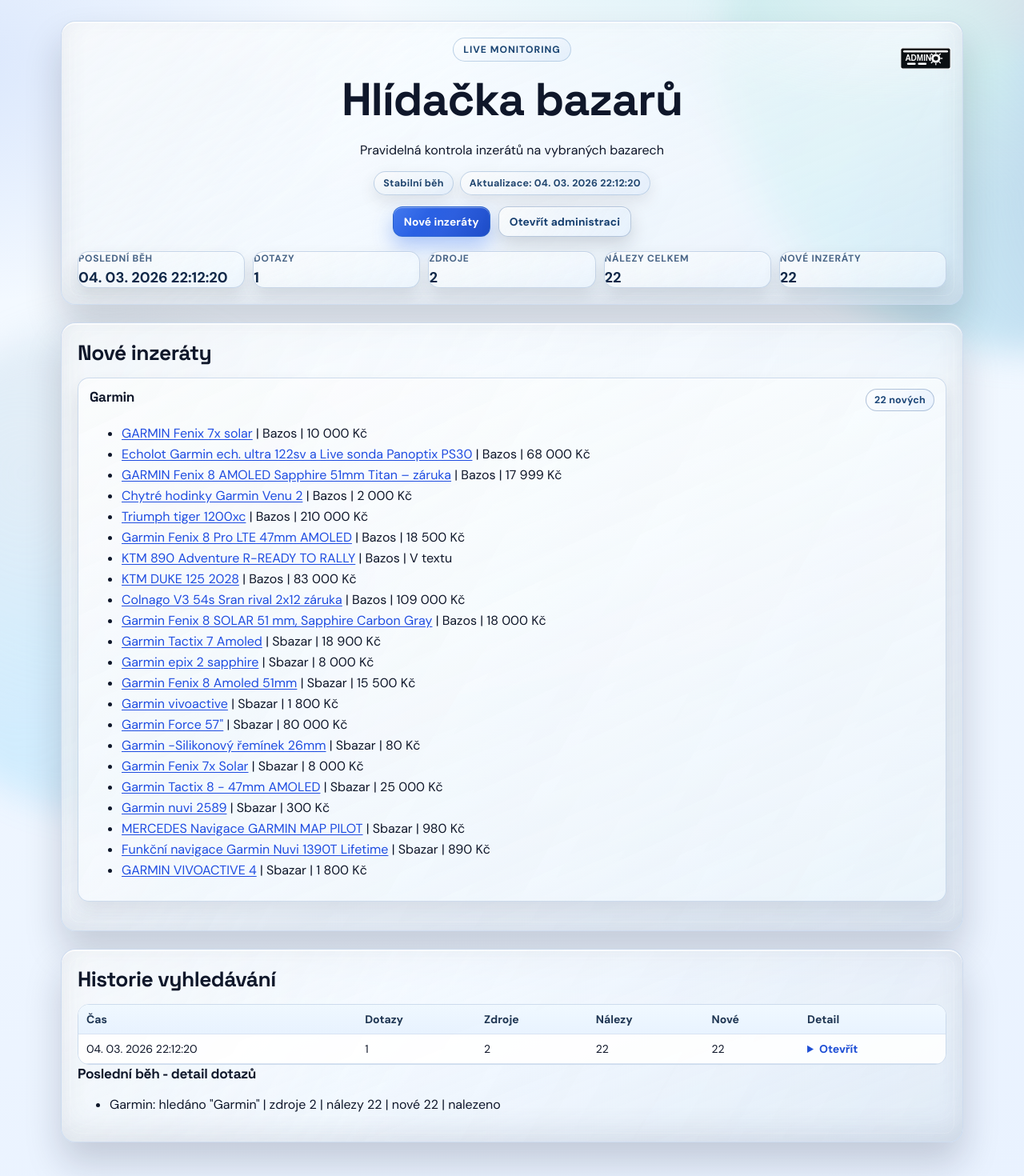
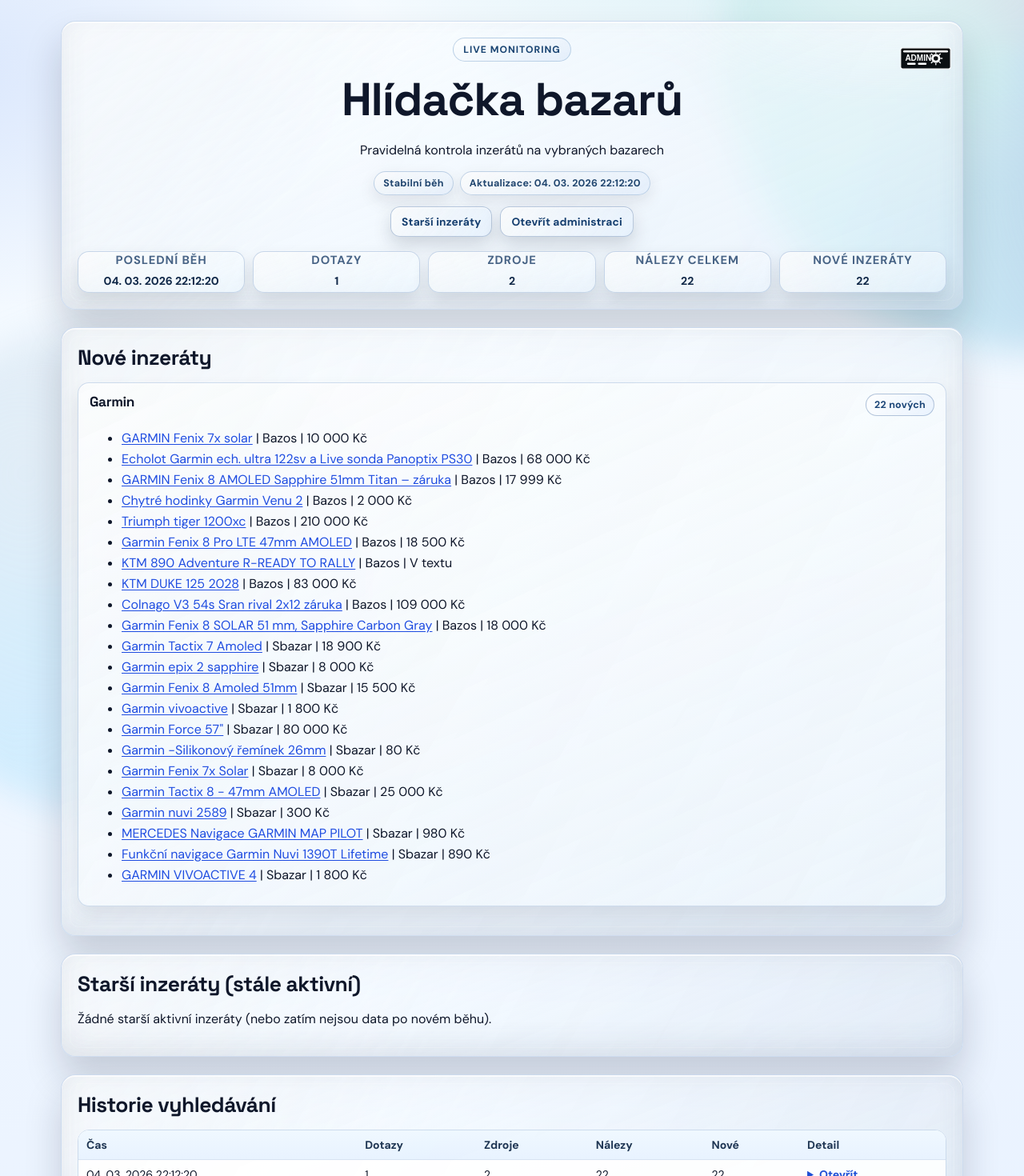
Before and after one commit to JanKostalek/hlidacka, a Next.js app: page / in a window 1280 px wide. Shown: the top 1470 px of the page at 80% size. Built offline with nearby package versions, Linux system fonts and the light colour scheme.

Commit message:
Add files via upload

```diff
--- a/app/globals.css
+++ b/app/globals.css
@@ -740,19 +740,25 @@
 }
 
 .statLabel {
-  font-size: 0.75rem;
+  font-size: 0.92rem;
   font-weight: 700;
   text-transform: uppercase;
   letter-spacing: 0.06em;
   color: #486486;
-  margin-bottom: 6px;
+  margin-bottom: 2px;
+  text-align: center;
 }
 
 .statValue {
   color: #102848;
-  font-size: 1.14rem;
-  font-weight: 800;
+  font-size: 0.88rem;
+  font-weight: 700;
   line-height: 1.2;
+  text-align: center;
+  display: flex;
+  align-items: center;
+  justify-content: center;
+  min-height: 28px;
 }
 
 .dashboardGroup {
--- a/app/page.js
+++ b/app/page.js
@@ -6,14 +6,17 @@
 async function loadResults() {
   const resultsPath = path.join(process.cwd(), "data", "latest-results.json");
   const historyPath = path.join(process.cwd(), "data", "run-history.json");
-  const [resultsRaw, historyRaw] = await Promise.all([
+  const foundHistoryPath = path.join(process.cwd(), "data", "found-history.json");
+  const [resultsRaw, historyRaw, foundHistoryRaw] = await Promise.all([
     fs.readFile(resultsPath, "utf8"),
-    fs.readFile(historyPath, "utf8").catch(() => JSON.stringify({ runs: [] }))
+    fs.readFile(historyPath, "utf8").catch(() => JSON.stringify({ runs: [] })),
+    fs.readFile(foundHistoryPath, "utf8").catch(() => JSON.stringify({ byWatch: {} }))
   ]);
 
   return {
     results: JSON.parse(resultsRaw),
-    history: JSON.parse(historyRaw)
+    history: JSON.parse(historyRaw),
+    foundHistory: JSON.parse(foundHistoryRaw)
   };
 }
 
@@ -35,10 +38,51 @@
 }
 
 export default async function Home() {
-  const { results, history } = await loadResults();
+  const { results, history, foundHistory } = await loadResults();
   const runs = (history.runs || []).slice(0, 20);
   const errorsCount = Number(results.summary?.errorCount ?? 0);
   const healthState = errorsCount > 0 ? "Pozor: chyby" : "Stabilní běh";
+  const latestRunWatchStats = runs[0]?.watchStats || [];
+  const watchMeta = new Map();
+  for (const stat of latestRunWatchStats) {
+    watchMeta.set(stat.watchId, stat.watchName || stat.watchId);
+  }
+  for (const group of results.activeItemsByWatch || []) {
+    watchMeta.set(group.watchId, group.watchName || watchMeta.get(group.watchId) || group.watchId);
+  }
+  for (const group of results.newItemsByWatch || []) {
+    watchMeta.set(group.watchId, group.watchName || watchMeta.get(group.watchId) || group.watchId);
+  }
+  for (const watchId of Object.keys(foundHistory?.byWatch || {})) {
+    watchMeta.set(watchId, watchMeta.get(watchId) || watchId);
+  }
+  const watchList = Array.from(watchMeta.entries()).map(([watchId, watchName]) => ({
+    watchId,
+    watchName
+  }));
+
+  const newByWatchId = new Map(
+    (results.newItemsByWatch || []).map((group) => [group.watchId, group.items || []])
+  );
+  const activeByWatchId = new Map(
+    (results.activeItemsByWatch || []).map((group) => [group.watchId, group.items || []])
+  );
+  const olderActiveByWatch = watchList.map((watch) => {
+    const currentlyNewLinks = new Set((newByWatchId.get(watch.watchId) || []).map((item) => item.link));
+    const activeLinks = new Set(
+      (activeByWatchId.get(watch.watchId) || []).map((item) => item.link)
+    );
+    const olderFromHistory = (foundHistory?.byWatch?.[watch.watchId] || []).filter(
+      (item) => activeLinks.has(item.link) && !currentlyNewLinks.has(item.link)
+    );
+    return {
+      watchId: watch.watchId,
+      watchName: watch.watchName,
+      items: olderFromHistory
+    };
+  });
+  const hasOlderActive = olderActiveByWatch.some((group) => group.items.length > 0);
+
   const statCards = [
     {
       label: "Poslední běh",
@@ -74,8 +118,8 @@
           <span className="heroChip">Aktualizace: {formatRunTime(results.runAt)}</span>
         </div>
         <div className="heroActions">
-          <a className="heroActionBtn" href="#nove-inzeraty">
-            Nové inzeráty
+          <a className="heroActionBtn heroActionBtnSecondary" href="#starsi-inzeraty">
+            Starší inzeráty
           </a>
           <a className="heroActionBtn heroActionBtnSecondary" href="/admin">
             Otevřít administraci
@@ -93,8 +137,8 @@
 
       <section className="panel dashboardPanel" id="nove-inzeraty">
         <h2>Nové inzeráty</h2>
-        {results.newItemsByWatch?.length ? (
-          results.newItemsByWatch.map((group) => (
+        {(results.newItemsByWatch || []).length ? (
+          (results.newItemsByWatch || []).map((group) => (
             <div key={group.watchId} className="group dashboardGroup">
               <div className="groupHead">
                 <h3>{group.watchName}</h3>
@@ -121,6 +165,38 @@
         )}
       </section>
 
+      <section className="panel dashboardPanel" id="starsi-inzeraty">
+        <h2>Starší inzeráty (stále aktivní)</h2>
+        {hasOlderActive ? (
+          olderActiveByWatch.map((group) =>
+            group.items.length ? (
+              <div key={group.watchId} className="group dashboardGroup">
+                <div className="groupHead">
+                  <h3>{group.watchName}</h3>
+                  <span className="groupBadge">{group.items.length} starších</span>
+                </div>
+                <ul>
+                  {group.items.map((item) => (
+                    <li key={`${item.sourceName}-${item.link}`}>
+                      <a href={item.link} target="_blank" rel="noreferrer">
+                        {item.title}
+                      </a>
+                      <span>
+                        {" "}
+                        | {item.sourceName}
+                        {item.price ? ` | ${item.price}` : ""}
+                      </span>
+                    </li>
+                  ))}
+                </ul>
+              </div>
+            ) : null
+          )
+        ) : (
+          <p>Žádné starší aktivní inzeráty (nebo zatím nejsou data po novém běhu).</p>
+        )}
+      </section>
+
       <section className="panel dashboardPanel" id="historie">
         <h2>Historie vyhledávání</h2>
         <HistoryRunsTable runs={runs} />
```
Also changed, not shown: scripts/check-marketplaces.mjs (+23 -0 lines).
